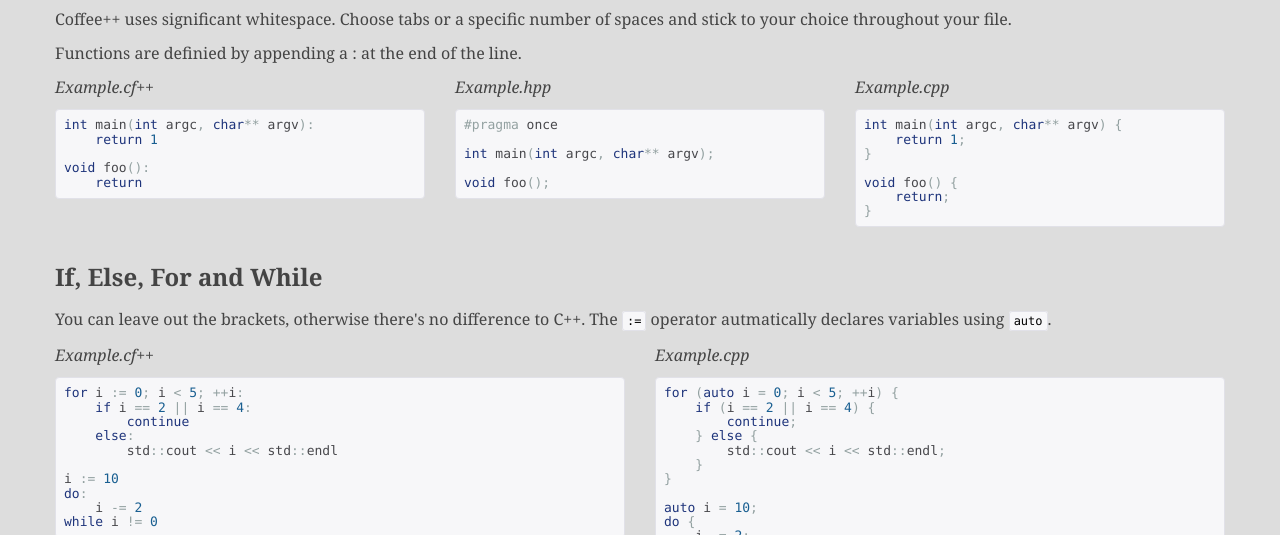
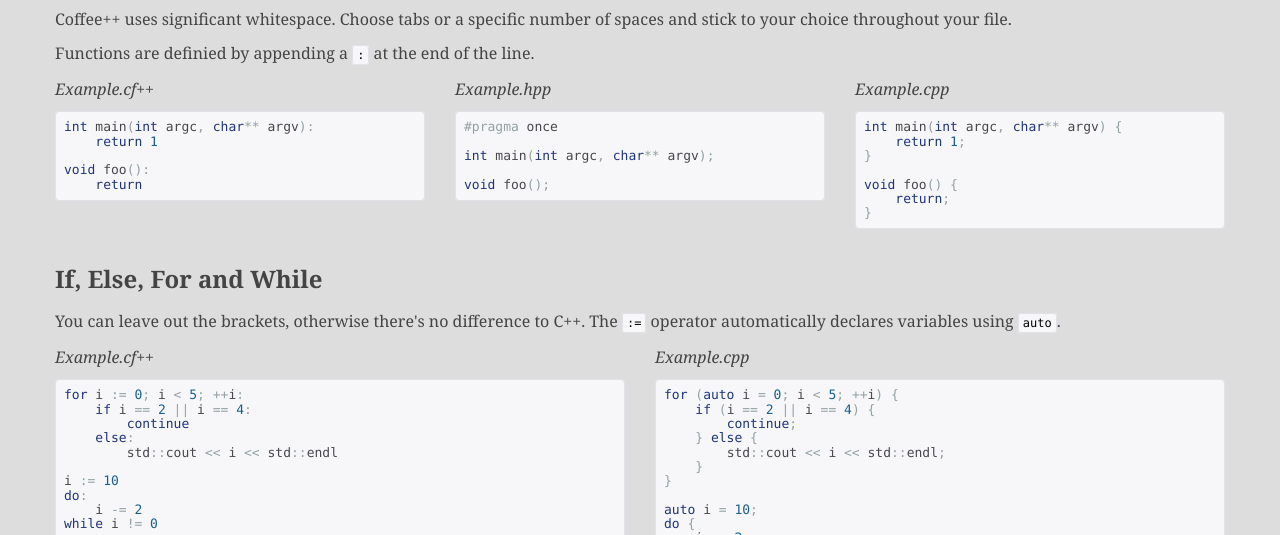
Before and after one commit to jhasse/coffeepp, a plain HTML site: page index.html in a window 1280 px wide. Shown: the part 732-1267 px from the top of the page. Drawn offline with Linux system fonts and the light colour scheme.

Commit message:
Fix typo

```diff
--- a/index.html
+++ b/index.html
@@ -101,7 +101,7 @@ Template for code examples:
 	your file.
 </p>
 <p>
-	Functions are definied by appending a : at the end of the line.
+	Functions are definied by appending a <code>:</code> at the end of the line.
 </p>
 <div class="row">
 	<div class="span4">
@@ -132,7 +132,7 @@ void foo() {
 	</div>
 </div>
 <h3>If, Else, For and While</h3>
-<p>You can leave out the brackets, otherwise there's no difference to C++. The <code>:=</code> operator autmatically
+<p>You can leave out the brackets, otherwise there's no difference to C++. The <code>:=</code> operator automatically
 declares variables using <code>auto</code>.</p>
 <div class="row">
 	<div class="span6">
```
